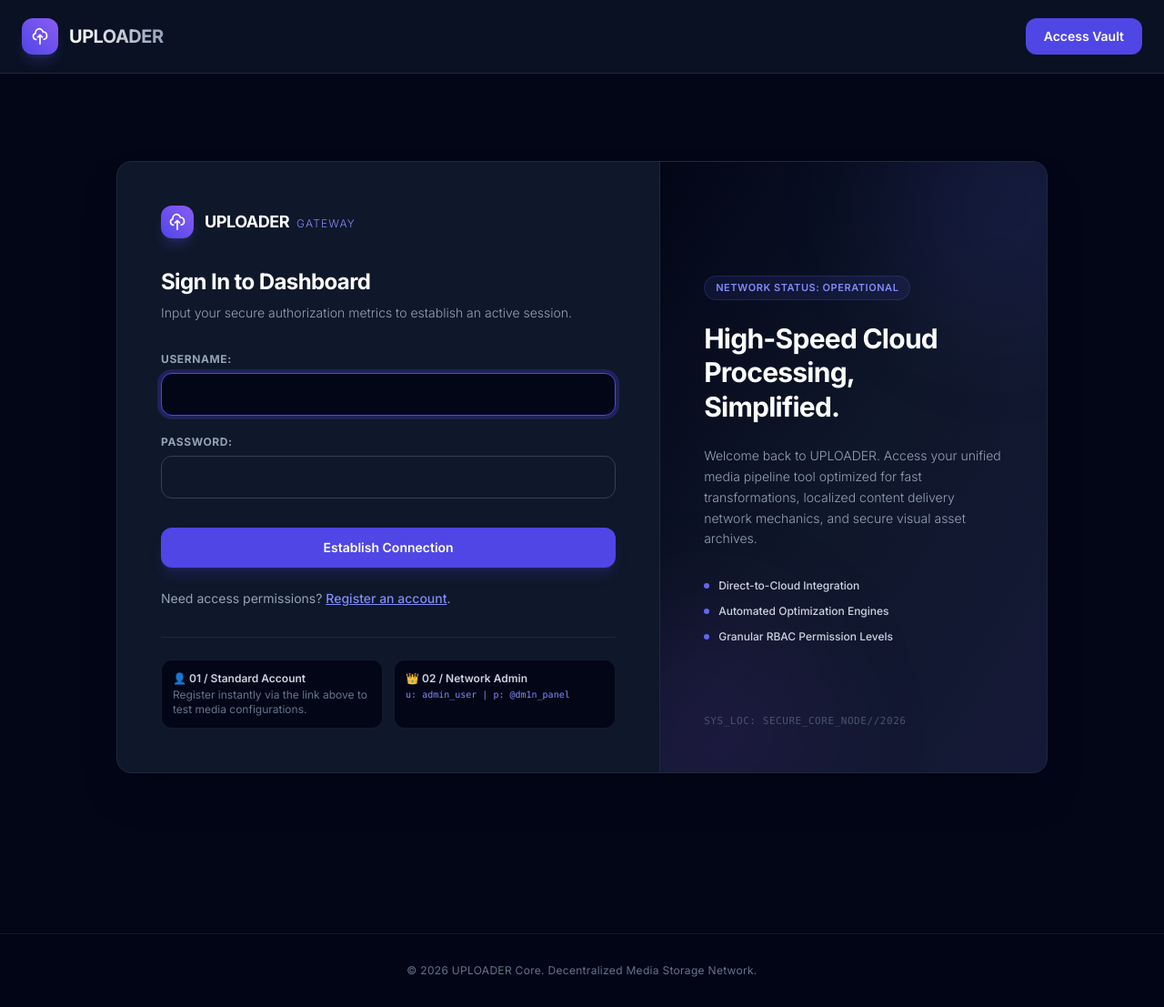
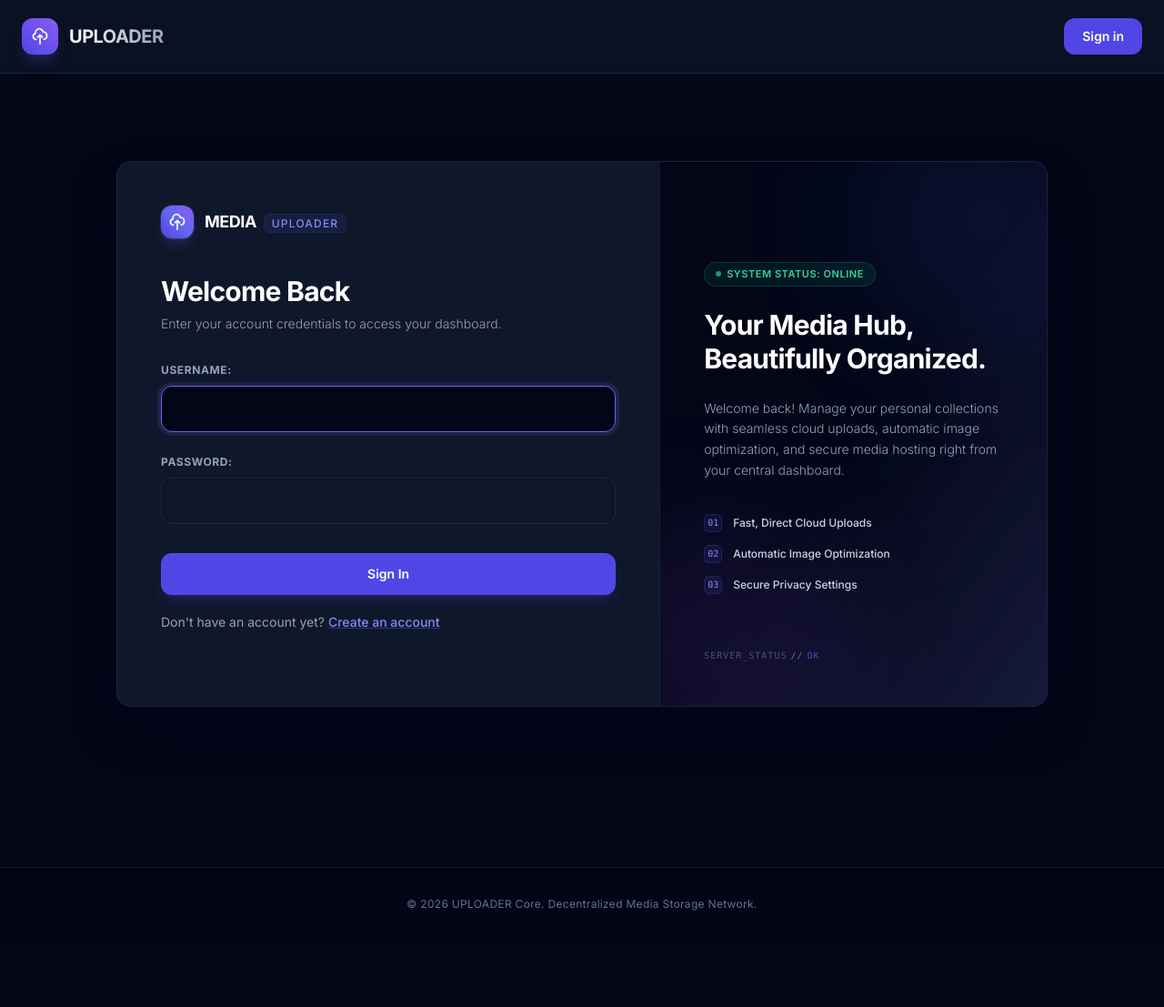
Before and after one commit to rolanerronarguelles-source/UPLOADER, a Django app: a page that uses albums/templates/albums/base.html in a window 1280 px wide. Shown: the whole page at 91% size. After the commit the page ends 1001 px from the top, so only its background shows below. Run offline with Django 5.2, Linux system fonts and the light colour scheme; some libraries are stand-ins or nearby versions.

Commit message:
Revisions

```diff
--- a/albums/templates/albums/base.html
+++ b/albums/templates/albums/base.html
@@ -3,7 +3,7 @@
 <head>
     <meta charset="UTF-8">
     <meta name="viewport" content="width=device-width, initial-scale=1.0">
-    <title>UPLOADER — Premium Media Preservation</title>
+    <title>UPLOADER</title>
     <script src="https://cdn.tailwindcss.com"></script>
     <link href="https://fonts.googleapis.com/css2?family=Inter:wght@300;400;500;600;700&display=swap" rel="stylesheet">
     <style>
@@ -44,12 +44,12 @@
                     <form action="{% url 'logout' %}" method="post" class="inline">
                         {% csrf_token %}
                         <button type="submit" class="text-sm font-medium text-slate-400 hover:text-rose-400 transition-colors duration-200">
-                            Disconnect
+                            Log out
                         </button>
                     </form>
                 {% else %}
                     <a href="{% url 'login' %}" class="bg-indigo-600 hover:bg-indigo-500 text-white text-sm font-semibold px-5 py-2.5 rounded-xl transition-all duration-200 hover:shadow-lg hover:shadow-indigo-600/20 hover:-translate-y-0.5">
-                        Access Vault
+                        Sign in
                     </a>
                 {% endif %}
             </div>
--- a/albums/templates/registration/login.html
+++ b/albums/templates/registration/login.html
@@ -1,30 +1,35 @@
 {% extends 'albums/base.html' %}
 
 {% block content %}
-<div class="max-w-5xl mx-auto my-12 bg-slate-900 border border-slate-800 rounded-2xl shadow-2xl overflow-hidden grid md:grid-cols-12">
+<div class="max-w-5xl mx-auto my-12 bg-slate-900 border border-slate-800/80 rounded-2xl shadow-2xl shadow-slate-950/50 overflow-hidden grid md:grid-cols-12 min-h-[600px]">
 
-    <div class="p-8 md:p-12 md:col-span-7 flex flex-col justify-between space-y-8">
+    <!-- Left Column: Form Section -->
+    <div class="p-8 md:p-12 md:col-span-7 flex flex-col justify-between space-y-12">
         <div>
-            <div class="flex items-center space-x-3 mb-8">
-                <div class="w-9 h-9 bg-gradient-to-tr from-indigo-600 to-violet-500 rounded-xl flex items-center justify-center shadow-lg shadow-indigo-500/20">
+            <!-- Brand Header -->
+            <div class="flex items-center space-x-3 mb-10">
+                <div class="w-9 h-9 bg-gradient-to-tr from-indigo-600 via-indigo-500 to-violet-500 rounded-xl flex items-center justify-center shadow-lg shadow-indigo-500/20 ring-1 ring-white/10">
                     <svg class="w-5 h-5 text-white" fill="none" stroke="currentColor" viewBox="0 0 24 24">
                         <path stroke-linecap="round" stroke-linejoin="round" stroke-width="2" d="M7 16a4 4 0 01-.88-7.903A5 5 0 1115.9 6L16 6a5 5 0 011 9.9M15 13l-3-3m0 0l-3 3m3-3v12"></path>
                     </svg>
                 </div>
-                <span class="text-lg font-bold tracking-tight text-white">UPLOADER <span class="text-indigo-400 font-light text-xs uppercase tracking-widest ml-1">Gateway</span></span>
+                <span class="text-lg font-bold tracking-tight text-white">MEDIA <span class="text-indigo-400 font-medium text-xs uppercase tracking-widest ml-1 bg-indigo-500/10 px-2 py-0.5 rounded-md border border-indigo-500/10">Uploader</span></span>
             </div>
 
+            <!-- Intro Titles -->
             <div class="space-y-2 mb-8">
-                <h2 class="text-2xl font-bold tracking-tight text-white">Sign In to Dashboard</h2>
-                <p class="text-slate-400 text-sm font-light">Input your secure authorization metrics to establish an active session.</p>
+                <h2 class="text-2xl font-bold tracking-tight text-white sm:text-3xl">Welcome Back</h2>
+                <p class="text-slate-400 text-sm font-light">Enter your account credentials to access your dashboard.</p>
             </div>
 
+            <!-- Login Form -->
             <form method="post" class="space-y-6">
                 {% csrf_token %}
 
                 {% if form.errors %}
-                    <div class="bg-rose-500/10 border border-rose-500/30 text-rose-400 px-4 py-3 rounded-xl text-xs font-medium">
-                        System rejection: Invalid security tokens. Please verify and retry.
+                    <div class="bg-rose-500/10 border border-rose-500/20 text-rose-400 px-4 py-3 rounded-xl text-xs font-medium flex items-center space-x-2 animate-fade-in">
+                        <svg class="w-4 h-4 shrink-0" fill="none" stroke="currentColor" viewBox="0 0 24 24"><path stroke-linecap="round" stroke-linejoin="round" stroke-width="2" d="M12 9v2m0 4h.01m-6.938 4h13.856c1.54 0 2.502-1.667 1.732-3L13.732 4c-.77-1.333-2.694-1.333-3.464 0L3.34 16c-.77 1.333.192 3 1.732 3z"/></svg>
+                        <span>Invalid username or password. Please try again.</span>
                     </div>
                 {% endif %}
 
@@ -32,75 +37,73 @@
                     {{ form.as_p }}
                 </div>
 
-                <div class="pt-2">
-                    <button type="submit" class="w-full bg-indigo-600 hover:bg-indigo-500 text-white text-sm font-semibold py-3 rounded-xl shadow-lg shadow-indigo-600/20 transition-all duration-150 hover:-translate-y-0.5">
-                        Establish Connection
+                <div class="pt-2 space-y-5">
+                    <button type="submit" class="w-full bg-indigo-600 hover:bg-indigo-500 active:scale-[0.98] text-white text-sm font-semibold py-3 rounded-xl shadow-lg shadow-indigo-600/20 border border-indigo-500/20 transition-all duration-150 hover:-translate-y-0.5">
+                        Sign In
                     </button>
-                    <p class="text-sm text-slate-400 mt-6">
-                        Need access permissions? <a href="{% url 'signup' %}" class="underline text-indigo-400 hover:text-indigo-300 font-medium">Register an account</a>.
+                    <p class="text-sm text-slate-400 text-center sm:text-left">
+                        Don't have an account yet? <a href="{% url 'signup' %}" class="text-indigo-400 hover:text-indigo-300 font-medium transition-colors duration-150 underline decoration-indigo-500/40 hover:decoration-indigo-400">Create an account</a>
                     </p>
                 </div>
             </form>
         </div>
-
-        <div class="pt-6 border-t border-slate-800 grid grid-cols-1 sm:grid-cols-2 gap-3 text-xs">
-            <div class="bg-slate-950 p-3 rounded-xl border border-slate-800/60">
-                <span class="block font-semibold text-slate-300 mb-0.5">👤 01 / Standard Account</span>
-                <p class="text-slate-500">Register instantly via the link above to test media configurations.</p>
-            </div>
-            <div class="bg-slate-950 p-3 rounded-xl border border-slate-800/60">
-                <span class="block font-semibold text-slate-300 mb-0.5">👑 02 / Network Admin</span>
-                <span class="font-mono text-[10px] text-indigo-400 block">u: admin_user | p: @dm1n_panel</span>
-            </div>
-        </div>
     </div>
 
-    <div class="hidden md:flex md:col-span-5 bg-gradient-to-br from-slate-950 via-slate-900 to-indigo-950/40 p-12 flex-col justify-between border-l border-slate-800 relative overflow-hidden">
-        <div class="absolute -right-20 -top-20 w-64 h-64 bg-indigo-600/10 rounded-full blur-3xl pointer-events-none"></div>
-        <div class="absolute -left-20 -bottom-20 w-64 h-64 bg-purple-600/10 rounded-full blur-3xl pointer-events-none"></div>
+    <!-- Right Column: Visual Features Sidebar -->
+    <div class="hidden md:flex md:col-span-5 bg-gradient-to-br from-slate-950 via-slate-950 to-indigo-950/50 p-12 flex-col justify-between border-l border-slate-800/60 relative overflow-hidden">
+        <!-- Ambient Decorative Glows -->
+        <div class="absolute -right-20 -top-20 w-72 h-72 bg-indigo-500/10 rounded-full blur-3xl pointer-events-none"></div>
+        <div class="absolute -left-20 -bottom-20 w-72 h-72 bg-purple-500/10 rounded-full blur-3xl pointer-events-none"></div>
 
+        <!-- Sidebar Copy Block -->
         <div class="space-y-6 relative z-10 my-auto">
-            <span class="bg-indigo-500/10 text-indigo-400 border border-indigo-500/20 px-3 py-1 rounded-full text-[11px] font-semibold tracking-wider uppercase inline-block">
-                Network Status: Operational
+            <span class="bg-emerald-500/10 text-emerald-400 border border-emerald-500/20 px-3 py-1 rounded-full text-[11px] font-semibold tracking-wider uppercase inline-flex items-center space-x-1.5">
+                <span class="w-1.5 h-1.5 bg-emerald-400 rounded-full animate-pulse"></span>
+                <span>System Status: Online</span>
             </span>
             <h3 class="text-3xl font-bold text-white tracking-tight leading-tight">
-                High-Speed Cloud Processing, <br/>Simplified.
+                Your Media Hub, <br/>Beautifully Organized.
             </h3>
             <p class="text-slate-400 text-sm leading-relaxed font-light">
-                Welcome back to UPLOADER. Access your unified media pipeline tool optimized for fast transformations, localized content delivery network mechanics, and secure visual asset archives.
+                Welcome back! Manage your personal collections with seamless cloud uploads, automatic image optimization, and secure media hosting right from your central dashboard.
             </p>
 
-            <ul class="space-y-3 text-xs text-slate-300 pt-2 font-medium">
-                <li class="flex items-center space-x-2.5">
-                    <span class="w-1.5 h-1.5 bg-indigo-500 rounded-full shadow-glow"></span>
-                    <span>Direct-to-Cloud Integration</span>
+            <!-- Features List -->
+            <ul class="space-y-3.5 text-xs text-slate-300 pt-3 font-medium">
+                <li class="flex items-center space-x-3 group">
+                    <span class="w-5 h-5 rounded-md bg-indigo-500/10 border border-indigo-500/20 flex items-center justify-center text-indigo-400 font-mono text-[10px]">01</span>
+                    <span class="text-slate-300 group-hover:text-white transition-colors duration-150">Fast, Direct Cloud Uploads</span>
                 </li>
-                <li class="flex items-center space-x-2.5">
-                    <span class="w-1.5 h-1.5 bg-indigo-500 rounded-full shadow-glow"></span>
-                    <span>Automated Optimization Engines</span>
+                <li class="flex items-center space-x-3 group">
+                    <span class="w-5 h-5 rounded-md bg-indigo-500/10 border border-indigo-500/20 flex items-center justify-center text-indigo-400 font-mono text-[10px]">02</span>
+                    <span class="text-slate-300 group-hover:text-white transition-colors duration-150">Automatic Image Optimization</span>
                 </li>
-                <li class="flex items-center space-x-2.5">
-                    <span class="w-1.5 h-1.5 bg-indigo-500 rounded-full shadow-glow"></span>
-                    <span>Granular RBAC Permission Levels</span>
+                <li class="flex items-center space-x-3 group">
+                    <span class="w-5 h-5 rounded-md bg-indigo-500/10 border border-indigo-500/20 flex items-center justify-center text-indigo-400 font-mono text-[10px]">03</span>
+                    <span class="text-slate-300 group-hover:text-white transition-colors duration-150">Secure Privacy Settings</span>
                 </li>
             </ul>
         </div>
 
-        <div class="text-slate-600 text-[11px] font-mono tracking-wider relative z-10">
-            SYS_LOC: SECURE_CORE_NODE//2026
+        <!-- System Footer Stamp -->
+        <div class="text-slate-600 text-[10px] font-mono tracking-widest relative z-10 flex items-center space-x-1">
+            <span>SERVER_STATUS</span>
+            <span class="text-slate-500">//</span>
+            <span class="text-indigo-500/70">OK</span>
         </div>
     </div>
 
 </div>
 
 <style>
-    /* Keeps form inputs completely aligned with design language rules */
+    /* Premium dark-theme layout overrides for Django Forms */
     .form-custom-styles p {
         display: flex;
         flex-direction: column;
-        gap: 0.375rem;
-        margin-bottom: 1.25rem;
+        gap: 0.5rem;
+        margin-bottom: 1.5rem;
     }
+
     .form-custom-styles label {
         font-size: 0.75rem;
         font-weight: 700;
@@ -108,26 +111,83 @@
         letter-spacing: 0.05em;
         color: #94a3b8; /* slate-400 */
     }
-    .form-custom-styles input {
+
+    .form-custom-styles input[type="text"],
+    .form-custom-styles input[type="password"],
+    .form-custom-styles input[type="email"] {
         width: 100%;
-        padding: 0.75rem 1rem;
+        padding: 0.875rem 1rem;
         font-size: 0.875rem;
         background-color: #0f172a; /* slate-900 */
-        border: 1px solid #334155; /* slate-700 */
+        border: 1px solid #1e293b; /* slate-800 */
         border-radius: 0.75rem;
         color: #f8fafc; /* slate-50 */
-        transition: all 0.2s;
+        box-shadow: inset 0 2px 4px 0 rgba(0, 0, 0, 0.2);
+        transition: all 0.2s cubic-bezier(0.4, 0, 0.2, 1);
     }
+
+    .form-custom-styles input:hover {
+        border-color: #334155; /* slate-700 */
+    }
+
     .form-custom-styles input:focus {
         background-color: #020617; /* slate-950 */
-        border-color: #4f46e5; /* indigo-600 */
+        border-color: #6366f1; /* indigo-500 */
         outline: none;
-        box-shadow: 0 0 0 4px rgba(79, 70, 229, 0.25);
+        box-shadow: 0 0 0 4px rgba(99, 102, 241, 0.15), inset 0 2px 4px 0 rgba(0, 0, 0, 0.2);
     }
+
+    /* Beautiful integration if form includes a standard 'Remember Me' template layout checkbox */
+    .form-custom-styles p:has(input[type="checkbox"]) {
+        flex-direction: row-reverse;
+        justify-content: flex-end;
+        align-items: center;
+        gap: 0.75rem;
+        margin-top: 1rem;
+        cursor: pointer;
+    }
+
+    .form-custom-styles p:has(input[type="checkbox"]) label {
+        text-transform: none;
+        font-weight: 500;
+        font-size: 0.875rem;
+        color: #cbd5e1; /* slate-300 */
+        letter-spacing: normal;
+        cursor: pointer;
+        user-select: none;
+    }
+
     .form-custom-styles input[type="checkbox"] {
-        width: auto;
-        display: inline-block;
-        margin-right: 0.5rem;
+        appearance: none;
+        background-color: #0f172a;
+        margin: 0;
+        width: 1.25rem;
+        height: 1.25rem;
+        border: 1px solid #334155;
+        border-radius: 0.375rem;
+        display: grid;
+        place-content: center;
+        cursor: pointer;
+        transition: all 0.15s ease;
+    }
+
+    .form-custom-styles input[type="checkbox"]:checked {
+        background-color: #4f46e5;
+        border-color: #6366f1;
+    }
+
+    .form-custom-styles input[type="checkbox"]::before {
+        content: "";
+        width: 0.65rem;
+        height: 0.65rem;
+        transform: scale(0);
+        transition: 120ms transform ease-in-out;
+        background-color: white;
+        clip-path: polygon(14% 44%, 0 65%, 50% 100%, 100% 16%, 80% 0%, 43% 62%);
+    }
+
+    .form-custom-styles input[type="checkbox"]:checked::before {
+        transform: scale(1);
     }
 </style>
 {% endblock %}
```
Also changed, not shown: albums/templates/albums/album_form.html (+6 -6 lines).
